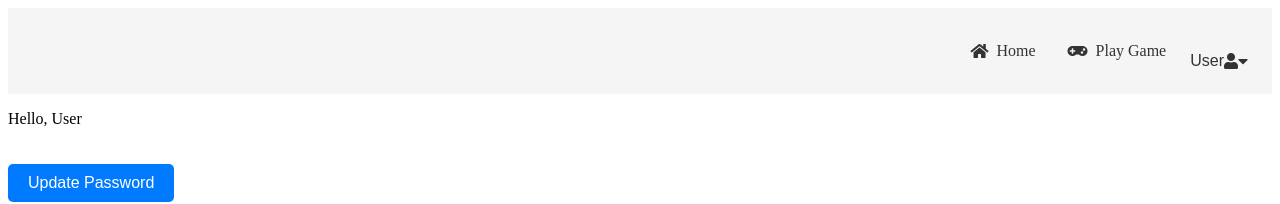
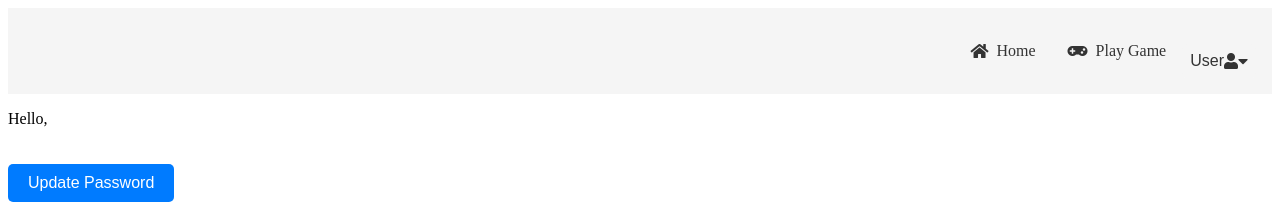
Before and after one commit to Christopher-Gadgaard/swa1-assignment-4, a Vue app: page /profile in a window 1280 px wide. Shown: the top 204 px of the page. Built offline with nearby package versions, Linux system fonts and the light colour scheme; sample sign-in values are in the browser's storage.

Commit message:
update greeting message

```diff
--- a/src/components/UserProfile.vue
+++ b/src/components/UserProfile.vue
@@ -23,10 +23,11 @@ import { useStore } from "vuex";
 export default {
   setup() {
     const store = useStore();
-    const username = ref("User");
+    const username = ref("");
     const showUpdate = ref(false);
     const newPassword = ref("");
     const message = ref("");
+
     const fetchUserData = async () => {
       try {
         const userId = store.state.user.user.id;
```
